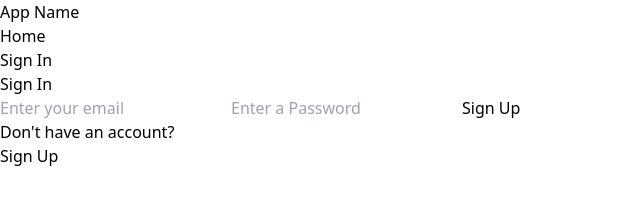
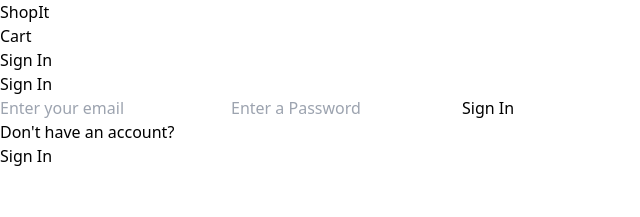
Before and after one commit to Sadmin23/ClickCart, a React (Vite) app: page /sign-in in a window 1280 px wide. Shown: the top 217 px of the page, without its empty margins (0-640 px from the left). Built offline with nearby package versions, Linux system fonts and the light colour scheme.

Commit message:
add sign in navigation

```diff
--- a/src/App.jsx
+++ b/src/App.jsx
@@ -1,19 +1,36 @@
-import { BrowserRouter, Routes, Route } from "react-router-dom"
-import Header from "./components/Header"
-import Home from "./pages/Home"
-import SignIn from "./pages/SignIn"
-import SignUp from "./pages/SignUp"
+import React, { useState } from 'react';
+import { BrowserRouter, Routes, Route, Navigate } from 'react-router-dom';
+import Header from './components/Header';
+import Home from './pages/Home';
+import SignIn from './pages/SignIn';
+import Cart from './pages/Cart';
+
+// Dummy authentication check function
+const isAuthenticated = () => {
+  // Implement your authentication logic here
+  // For demonstration purposes, I'm just checking if there's a token in localStorage
+  return true;
+};
+
+// Protected route HOC
+const ProtectedRoute = ({ element, path }) => {
+  return isAuthenticated() ? (
+    element
+  ) : (
+    <Navigate to="/sign-in" replace state={{ from: path }} />
+  );
+};
 
 export default function App() {
   return (
     <BrowserRouter>
-      <Header/>
+      <Header />
       <Routes>
-        <Route path="/" element={<Home />} />
+        <Route path="/" element={<ProtectedRoute element={<Home />} path={"/"}/>} />
         <Route path="/sign-in" element={<SignIn />} />
-        <Route path="/sign-up" element={<SignUp />} />
-        <Route path="/" element={<Home/>} />
+        <Route path="/cart" element={<ProtectedRoute element={<Cart />} />} />
+        <Route path="*" element={<Navigate to="/" />} />
       </Routes>
     </BrowserRouter>
-  )
+  );
 }
--- a/src/components/Header.jsx
+++ b/src/components/Header.jsx
@@ -6,10 +6,10 @@
     <header className='bg-slate-200 shadow-md'>
         <div className='flex justify-between items-center max-w-6xl mx-auto p-3'>
             <Link to='/'>
-                <h1 className='text-xl lg:text-3xl font-bold text-blue-600'>App Name</h1>
+                <h1 className='text-xl lg:text-3xl font-bold text-blue-600'>ShopIt</h1>
             </Link>
             <ul className='flex gap-6 md:text-lg font-semibold'>
-                <li className='text-slate-700 hover:underline'><a href="/">Home</a></li>
+                <li className='text-slate-700 hover:underline'><a href="/cart">Cart</a></li>
                 <li className='text-slate-700 hover:underline'><a href="/sign-in">Sign In</a></li>
             </ul>
         </div>
--- /dev/null
+++ b/src/pages/Cart.jsx
@@ -0,0 +1,7 @@
+import React from 'react'
+
+export default function Cart() {
+  return (
+    <div>Cart</div>
+  )
+}
--- a/src/pages/SignIn.jsx
+++ b/src/pages/SignIn.jsx
@@ -1,25 +1,47 @@
 import React, { useState } from 'react'
-import { Link } from 'react-router-dom';
+import { Link, useNavigate } from 'react-router-dom';
 
 export default function SignIn() {
-  const [email, setEmail] = useState("");
+  const [username, setUsername] = useState("");
   const [password, setPassword] = useState("");
 
-  const handleRegister = () => {
-    console.log(email, password);
+  const navigate = useNavigate();
+
+  const handleUsername = (e) => {
+    setUsername(e.target.value);
+  }
+
+  const handlePassword = (e) => {
+    setPassword(e.target.value);
+  }
+
+  const handleLogin = () => {
+    fetch('https://dummyjson.com/auth/login', {
+      method: 'POST',
+      headers: { 'Content-Type': 'application/json' },
+      body: JSON.stringify({
+        username: username,
+        password: password,
+      })
+    })
+    .then(res => res.json())
+    .then(data => {
+      // kminchelle  0lelplR
+      (data && data.token) ?  navigate('/') : console.log("Login failed");
+    })
   };
 
   return (
     <div className='p-3 max-w-lg mx-auto'>
       <h1 className='text-3xl text-center font-bold my-7'>Sign In</h1>
       <div className='flex flex-col gap-4'>
-        <input className='border p-3 rounded-lg' type="text" placeholder="Enter your email" value={email} onChange={(e) => setEmail(e.target.value)}/>
-        <input className='border p-3 rounded-lg' type="password" placeholder="Enter a Password" value={password} onChange={(e) => setPassword(e.target.value)}/>
-        <button className='bg-blue-600 text-white p-3 rounded-lg text-lg font-semibold hover:opacity-100' onClick={handleRegister}>Sign Up</button>
+        <input className='border p-3 rounded-lg' type="text" placeholder="Enter your email" value={username} onChange={handleUsername}/>
+        <input className='border p-3 rounded-lg' type="password" placeholder="Enter a Password" value={password} onChange={handlePassword}/>
+        <button className='bg-blue-600 text-white p-3 rounded-lg text-lg font-semibold hover:opacity-100' onClick={handleLogin}>Sign In</button>
       </div>
       <div className='flex gap-1 mt-5 font-semibold'>
         <p>Don't have an account?</p>
-        <Link to='/sign-in' className='text-blue-800 hover:underline'>Sign Up</Link>
+        <Link to='/sign-in' className='text-blue-800 hover:underline'>Sign In</Link>
       </div>
     </div>
   )
```
